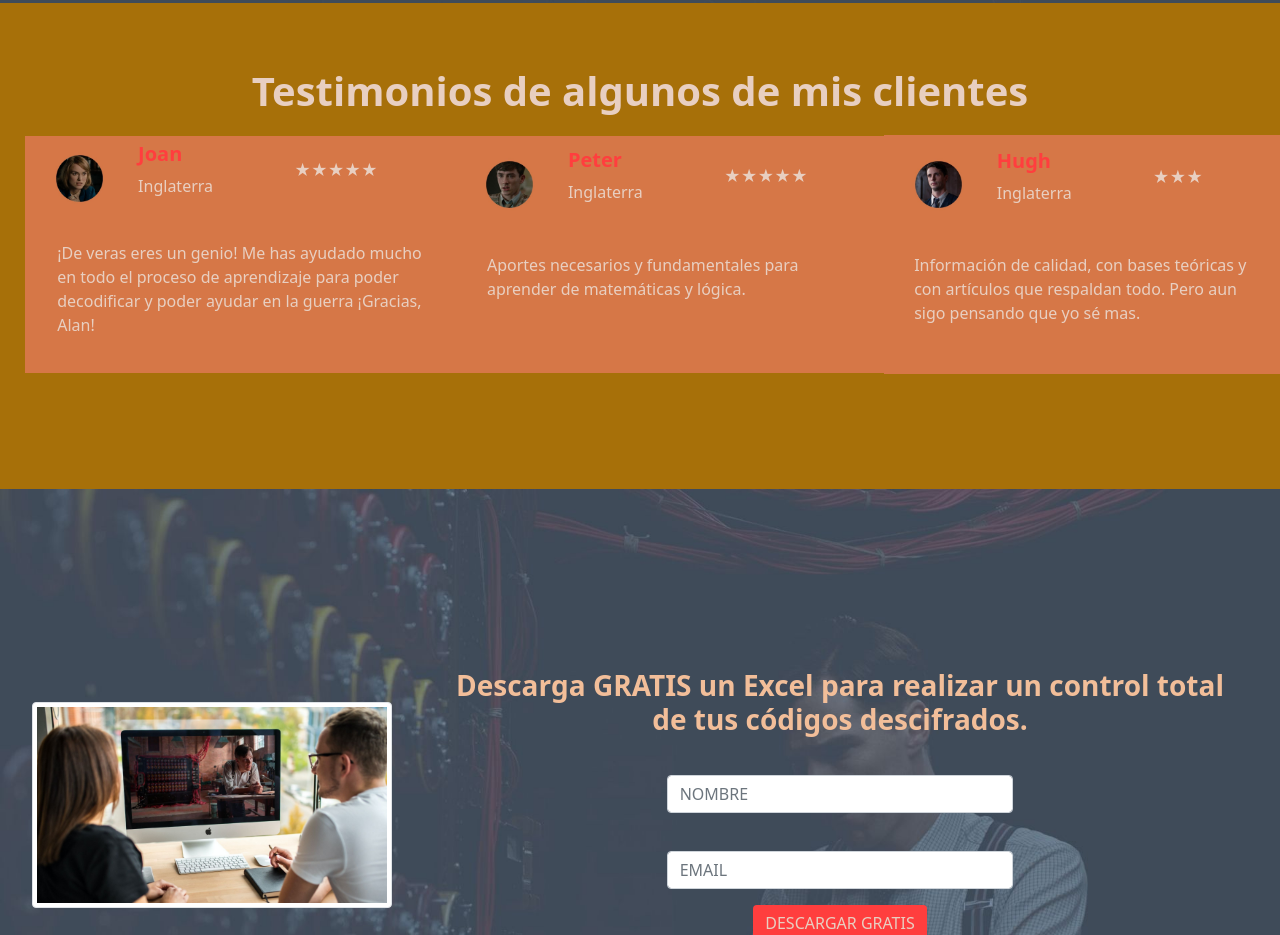
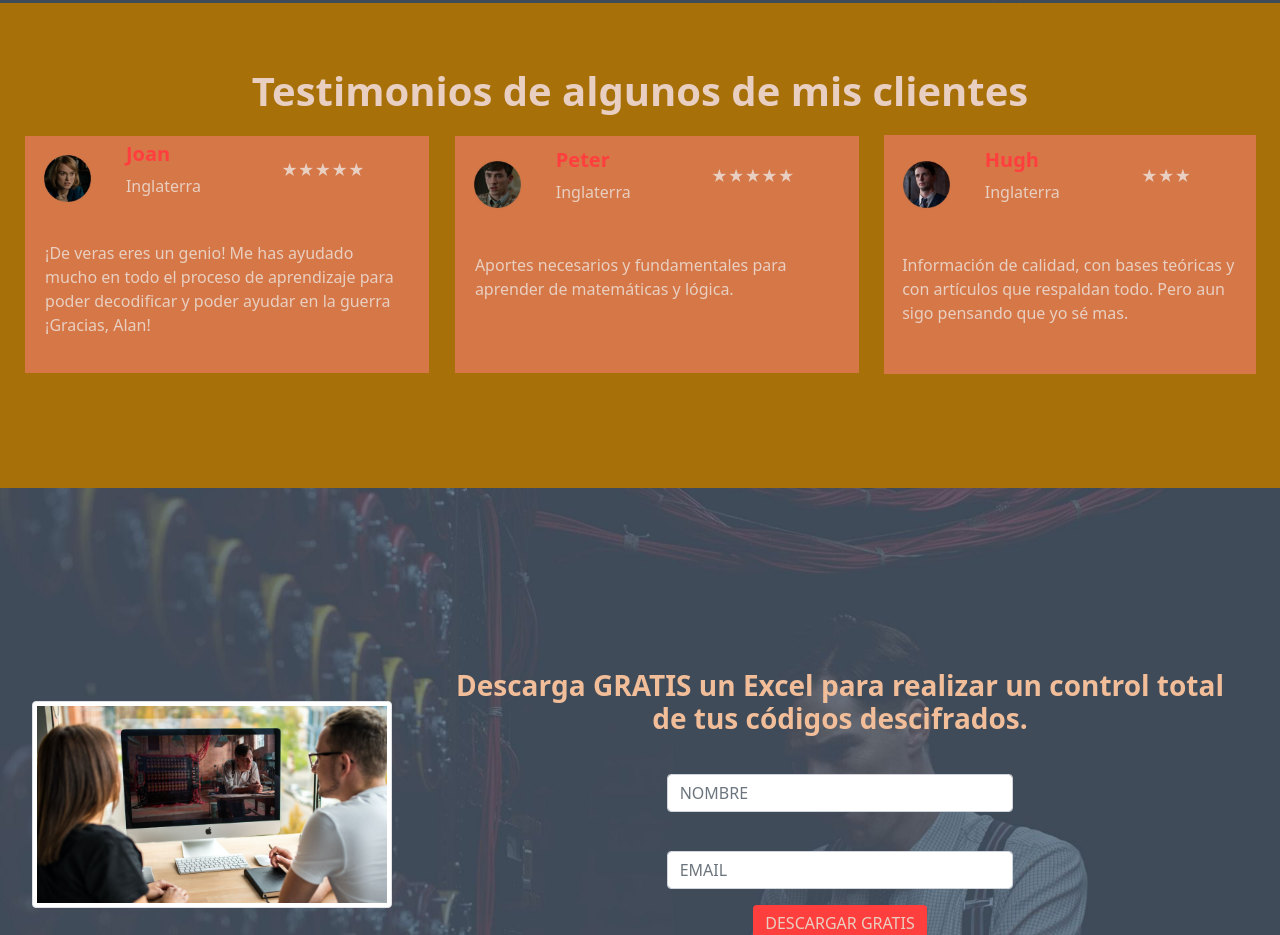
Before and after one commit to juanbrusasca96/alanTuringCourses, a website: page index.html in a window 1280 px wide. Shown: the part 2060-2995 px from the top of the page. Drawn offline with nearby package versions, Linux system fonts and the light colour scheme; files whose address does not match are found by name.

Commit message:
correccion container-fluid y img-fluid en opiniones

```diff
--- a/index.html
+++ b/index.html
@@ -149,9 +149,9 @@
             <div class="opiniones-titulos">
                 <h1 class="fw-bold text-center">Testimonios de algunos de mis clientes</h1>
             </div>
-            <div class="opiniones-joan container-fluid">
+            <div class="opiniones-joan">
                 <div class="opiniones-joan-foto">
-                    <!-- <img src="../fotos/joan.jpg" class="img-fluid" alt="..." width="85" height="85"> -->
+                    <!-- <img src="../fotos/joan.jpg" alt="..." width="85" height="85"> -->
                     <img src="../final-desarrollo-web/fotos/joan.jpg" alt="..." width="85" height="85">
                 </div>
                 <div class="opiniones-joan-nombre-pais">
@@ -166,9 +166,9 @@
                         poder decodificar y poder ayudar en la guerra ¡Gracias, Alan!</p>
                 </div>
             </div>
-            <div class="opiniones-peter container-fluid">
+            <div class="opiniones-peter">
                 <div class="opiniones-peter-foto">
-                    <!-- <img src="../fotos/peter.jpg" class="img-fluid" alt="..." width="85" height="85"> -->
+                    <!-- <img src="../fotos/peter.jpg" alt="..." width="85" height="85"> -->
                     <img src="../final-desarrollo-web/fotos/peter.jpg" alt="..." width="85" height="85">
                 </div>
                 <div class="opiniones-peter-nombre-pais">
@@ -183,9 +183,9 @@
                     <br>
                 </div>
             </div>
-            <div class="opiniones-hugh container-fluid">
+            <div class="opiniones-hugh">
                 <div class="opiniones-hugh-foto">
-                    <!-- <img src="../fotos/hugh.jpg" class="img-fluid" alt="..." width="85" height="85"> -->
+                    <!-- <img src="../fotos/hugh.jpg" alt="..." width="85" height="85"> -->
                     <img src="../final-desarrollo-web/fotos/hugh.jpg" alt="..." width="85" height="85">
                 </div>
                 <div class="opiniones-hugh-nombre-pais">
```
